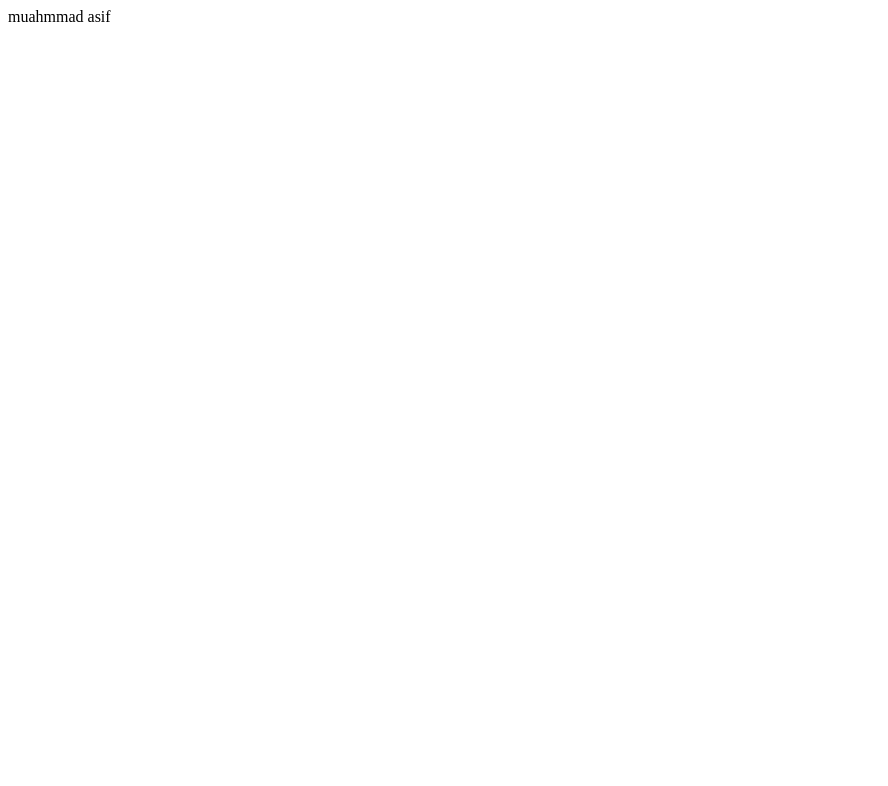
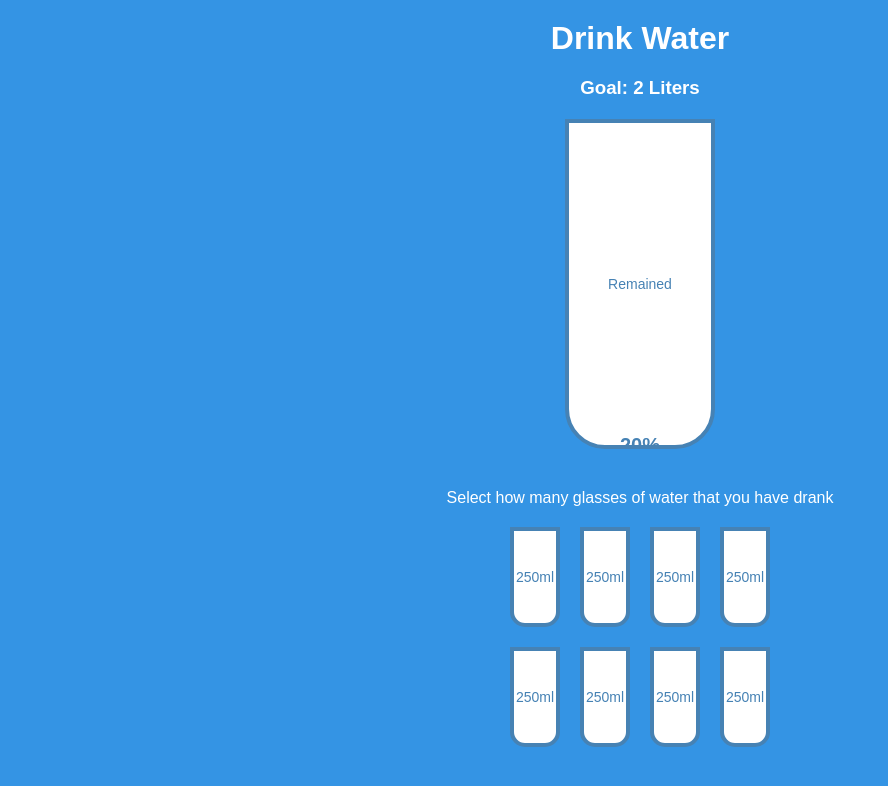
Before and after one commit to Mohammad-Asif-Web/30-vanilla-js-project, a website: page projects/16-drink_water_games/main.html in a window 1280 px wide. Shown: the whole page, without its empty margins (0-888 px from the left). Drawn offline with Linux system fonts and the light colour scheme.

Commit message:
codes modified in html

```diff
--- a/projects/16-drink_water_games/app.js
+++ b/projects/16-drink_water_games/app.js
@@ -0,0 +1,32 @@
+const smallCups = document.querySelectorAll('.cup-small');
+const liters = document.getElementById('liters');
+const percent = document.getElementById('percentage');
+const remain = document.getElementsByClassName('remained');
+
+fillBigCup();
+
+smallCups.forEach((cup, idx)=>{
+    cup.addEventListener('click', ()=> highlight(idx))
+})
+
+function highlight(idx){
+    if(smallCups[idx].classList.contains('full') && !smallCups[idx].nextElementSibling.classList.contains('full')){
+        idx--;
+    }
+    smallCups.forEach((cup, idx2)=>{
+        if(idx2 <= idx){
+            cup.classList.add('full');
+        }
+        else{
+            cup.classList.remove('full')
+        }
+    })
+    fillBigCup();
+}
+
+function fillBigCup(){
+    const fullCup = document.querySelectorAll('.cup-small.full').length;
+    console.log(fullCup);
+    const totalCup = document.querySelectorAll('.cup-small').length;
+    console.log(totalCup);
+}
--- a/projects/16-drink_water_games/base.css
+++ b/projects/16-drink_water_games/base.css
@@ -0,0 +1,91 @@
+*{
+    margin: 0;
+    padding: 0;
+    box-sizing: border-box;
+}
+:root{
+    --border-color: steelblue;
+    --fill-color: #6ab3f8;
+}
+body{
+    background: #3494e4;
+    color: #fff;
+    font-family: 'montserrat', sans-serif;
+    display: flex;
+    flex-direction: column;
+    align-items: center;
+    margin-bottom: 50px;
+}
+h1{
+    margin: 20px 0 0;
+}
+h3{
+    margin: 20px 0;
+}
+.cup{
+    background: #fff;
+    color: var(--border-color);
+    border: 4px solid var(--border-color);
+    font-family: inherit;
+    display: flex;
+    flex-direction: column;
+    align-items: center;
+    width: 150px;
+    height: 330px;
+    border-radius: 0 0 40px 40px;
+    overflow: hidden;
+    margin-bottom: 40px;
+}
+.cup-small{
+    width: 50px;
+    height: 100px;
+    border-radius: 0 0 15px 15px;
+    cursor: pointer;
+    margin: 10px;
+    transition: 0.5s all ease;
+    font-size: 14px;
+    display: flex;
+    flex-direction: column;
+    align-items: center;
+    justify-content: center;
+    padding: 0 20px;
+}
+.cups{
+    width: 280px;
+    display: flex;
+    flex-wrap: wrap;
+    align-items: center;
+    justify-content: center;
+    margin: 10px 0;
+}
+.cup.cup-small.full{
+    background: var(--fill-color);
+    color: #fff;
+}
+.remained{
+    display: flex;
+    flex-direction: column;
+    align-items: center;
+    justify-content: center;
+    flex: 1;
+    transition: 0.5s all ease;
+}
+.remained span{
+    color: var(--border-color);
+    font-weight: bold;
+    font-size: 20px;
+}
+.remained small{
+    font-size: 14px;
+}
+.percentage{
+    background: var(--fill-color);
+    width: 100%;
+    display: flex;
+    justify-content: center;
+    align-items: center;
+    height: 0;
+    transition: 0.4s ease;
+    font-weight: bold;
+    font-size: 20px;
+}
--- a/projects/16-drink_water_games/main.html
+++ b/projects/16-drink_water_games/main.html
@@ -8,7 +8,27 @@
     <link rel="stylesheet" href="./base.css">
 </head>
 <body>
-    muahmmad asif
+
+    <h1>Drink Water</h1>
+    <h3>Goal: 2 Liters</h3>
+    <div class="cup">
+        <div class="remained">
+            <span id="liters"></span>
+            <small>Remained</small>
+        </div>
+        <div class="percentage" id="percentage">20%</div>
+    </div>
+    <p class="text">Select how many glasses of water that you have drank</p>
+    <div class="cups">
+        <div class="cup cup-small ">250ml</div>
+        <div class="cup cup-small">250ml</div>
+        <div class="cup cup-small">250ml</div>
+        <div class="cup cup-small">250ml</div>
+        <div class="cup cup-small">250ml</div>
+        <div class="cup cup-small">250ml</div>
+        <div class="cup cup-small">250ml</div>
+        <div class="cup cup-small">250ml</div>
+    </div>
 
     <script src="./app.js"></script>
 </body>
```
Also changed, not shown: index.html (+42 -2 lines).
